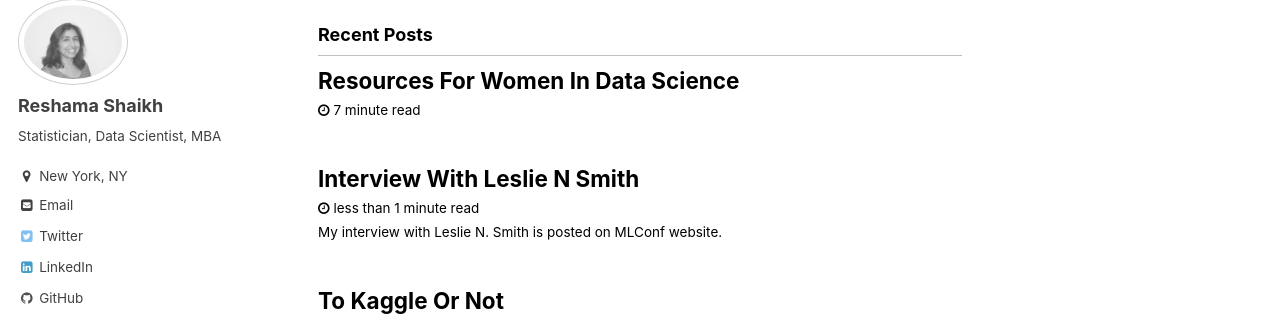
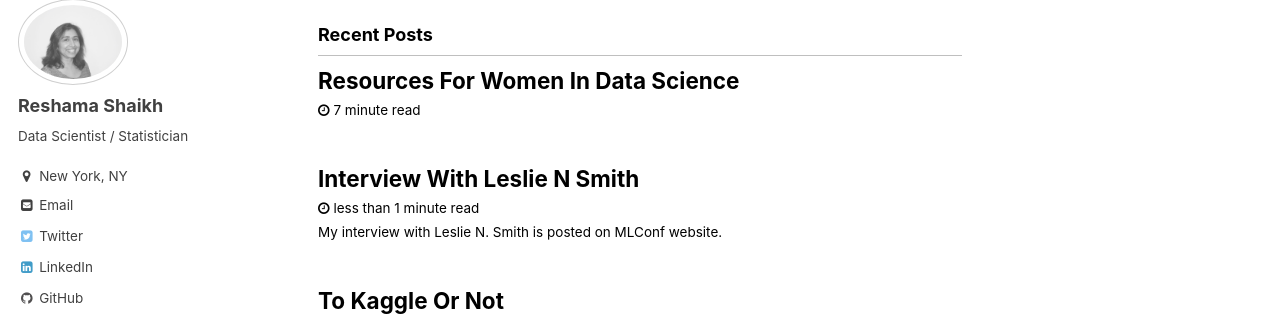
Before and after one commit to reshamas/reshamas.github.io, a Jekyll site: the page built from index.html, in a window 1280 px wide. Shown: the part 119-439 px from the top of the page. Built offline with Jekyll 4.4.1, drawn with Linux system fonts in a browser that asks for light colours; the list of posts is cut into pages by our own code.

Commit message:
Update _config.yml

```diff
--- a/_config.yml
+++ b/_config.yml
@@ -85,7 +85,7 @@ analytics:
 author:
   name             : "Reshama Shaikh"
   avatar           : "/assets/images/reshama_photo.jpg" # path of avatar image, e.g. "/assets/images/bio-photo.jpg"
-  bio              : "Statistician, Data Scientist, MBA"
+  bio              : "Data Scientist / Statistician"
   location         : "New York, NY"
   email            : rs2715@stern.nyu.edu
   uri              :
```
